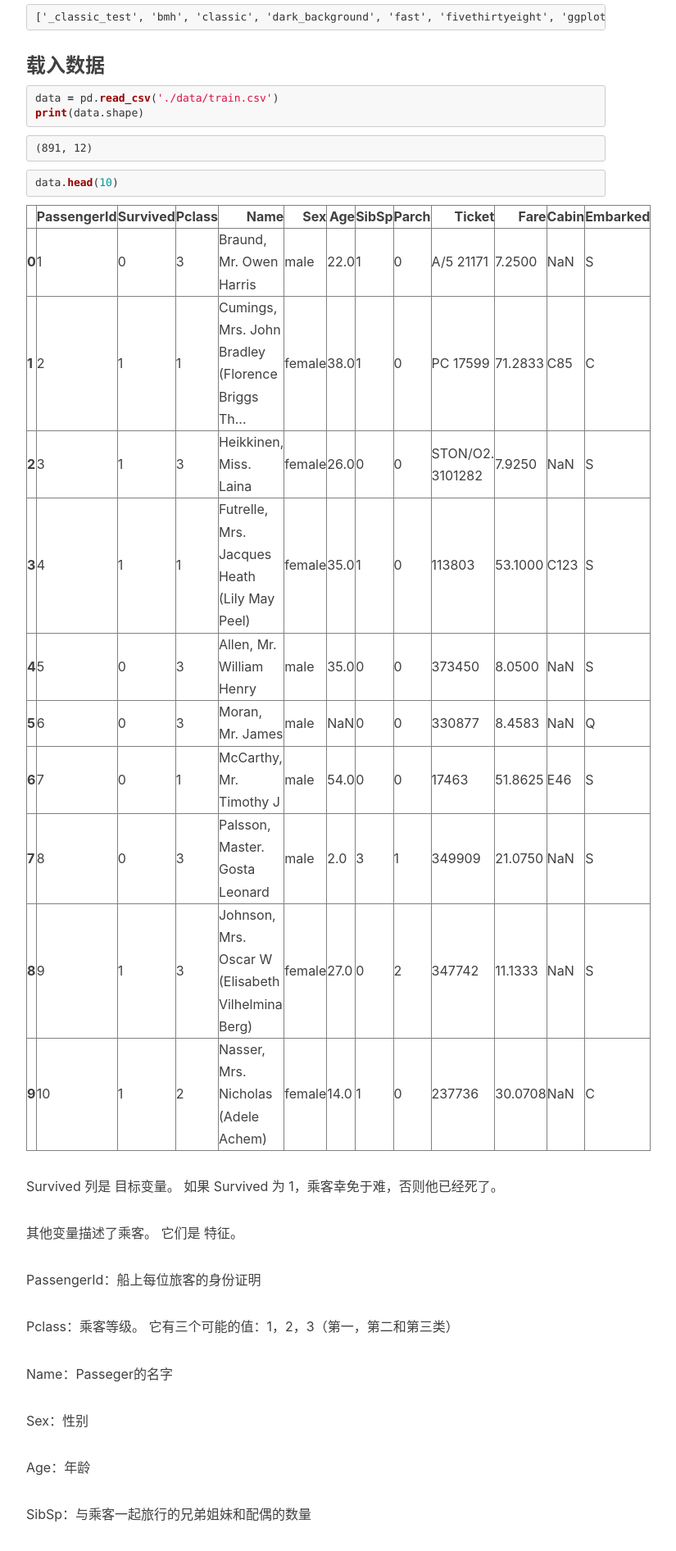
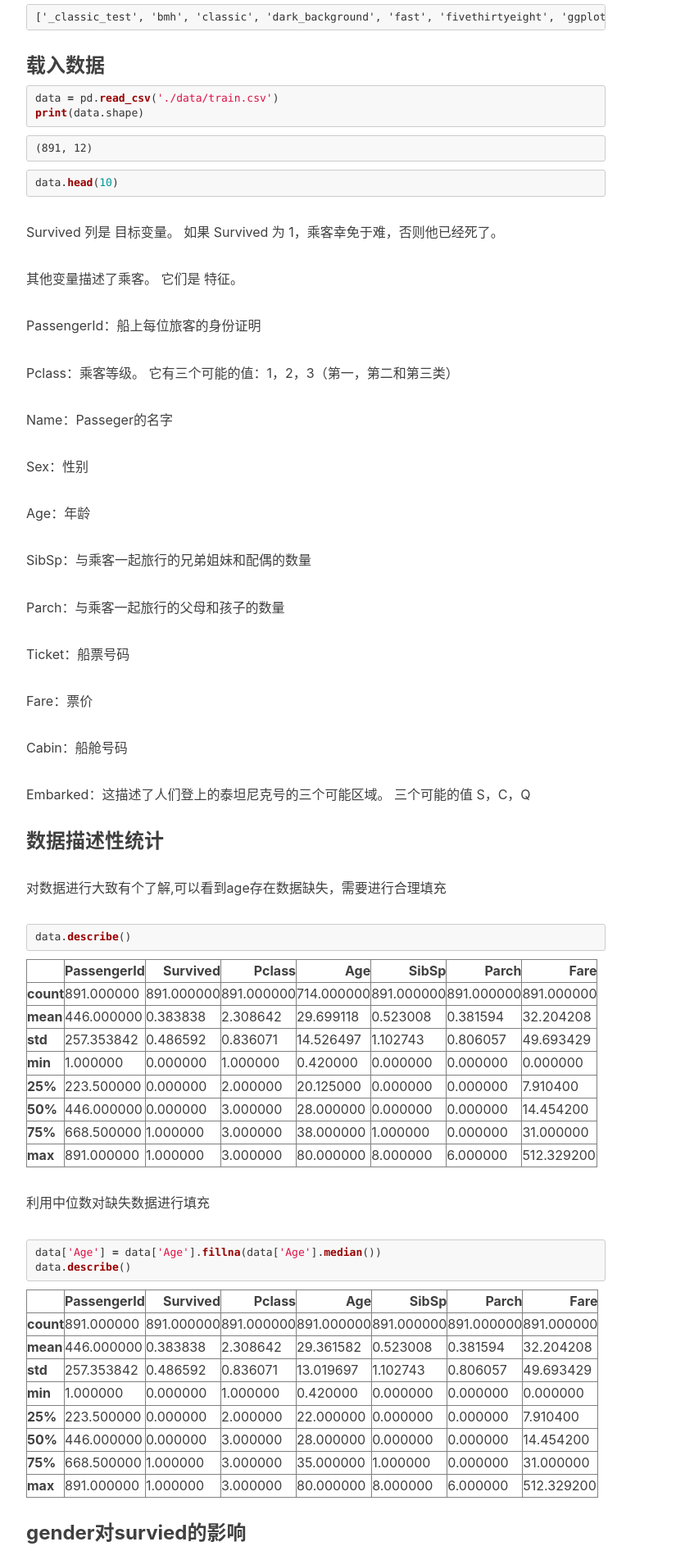
Before and after one commit to liaopengit/liaopengit.github.io, a Jekyll site: the page built from _posts/2019-04-02-Titanic.md, in a window 1280 px wide. Shown: the part 1359-3251 px from the top of the page at 82% size, without its empty margins (233-1058 px from the left). Built offline with Jekyll 4.4.1, drawn with Linux system fonts in a browser that asks for light colours; nearby versions of some CDN libraries; library files that are not in the unit come from our copies; comment, search, counter and statistics services are not loaded.

Commit message:
Update 2019-04-02-Titanic.md

````diff
--- a/_posts/2019-04-02-Titanic.md
+++ b/_posts/2019-04-02-Titanic.md
@@ -94,196 +94,6 @@ print(data.shape)
 ```python
 data.head(10)
 ```
-
-
-
-
-<div>
-<style scoped>
-    .dataframe tbody tr th:only-of-type {
-        vertical-align: middle;
-    }
-
-    .dataframe tbody tr th {
-        vertical-align: top;
-    }
-
-    .dataframe thead th {
-        text-align: right;
-    }
-</style>
-<table border="1" class="dataframe">
-  <thead>
-    <tr style="text-align: right;">
-      <th></th>
-      <th>PassengerId</th>
-      <th>Survived</th>
-      <th>Pclass</th>
-      <th>Name</th>
-      <th>Sex</th>
-      <th>Age</th>
-      <th>SibSp</th>
-      <th>Parch</th>
-      <th>Ticket</th>
-      <th>Fare</th>
-      <th>Cabin</th>
-      <th>Embarked</th>
-    </tr>
-  </thead>
-  <tbody>
-    <tr>
-      <th>0</th>
-      <td>1</td>
-      <td>0</td>
-      <td>3</td>
-      <td>Braund, Mr. Owen Harris</td>
-      <td>male</td>
-      <td>22.0</td>
-      <td>1</td>
-      <td>0</td>
-      <td>A/5 21171</td>
-      <td>7.2500</td>
-      <td>NaN</td>
-      <td>S</td>
-    </tr>
-    <tr>
-      <th>1</th>
-      <td>2</td>
-      <td>1</td>
-      <td>1</td>
-      <td>Cumings, Mrs. John Bradley (Florence Briggs Th...</td>
-      <td>female</td>
-      <td>38.0</td>
-      <td>1</td>
-      <td>0</td>
-      <td>PC 17599</td>
-      <td>71.2833</td>
-      <td>C85</td>
-      <td>C</td>
-    </tr>
-    <tr>
-      <th>2</th>
-      <td>3</td>
-      <td>1</td>
-      <td>3</td>
-      <td>Heikkinen, Miss. Laina</td>
-      <td>female</td>
-      <td>26.0</td>
-      <td>0</td>
-      <td>0</td>
-      <td>STON/O2. 3101282</td>
-      <td>7.9250</td>
-      <td>NaN</td>
-      <td>S</td>
-    </tr>
-    <tr>
-      <th>3</th>
-      <td>4</td>
-      <td>1</td>
-      <td>1</td>
-      <td>Futrelle, Mrs. Jacques Heath (Lily May Peel)</td>
-      <td>female</td>
-      <td>35.0</td>
-      <td>1</td>
-      <td>0</td>
-      <td>113803</td>
-      <td>53.1000</td>
-      <td>C123</td>
-      <td>S</td>
-    </tr>
-    <tr>
-      <th>4</th>
-      <td>5</td>
-      <td>0</td>
-      <td>3</td>
-      <td>Allen, Mr. William Henry</td>
-      <td>male</td>
-      <td>35.0</td>
-      <td>0</td>
-      <td>0</td>
-      <td>373450</td>
-      <td>8.0500</td>
-      <td>NaN</td>
-      <td>S</td>
-    </tr>
-    <tr>
-      <th>5</th>
-      <td>6</td>
-      <td>0</td>
-      <td>3</td>
-      <td>Moran, Mr. James</td>
-      <td>male</td>
-      <td>NaN</td>
-      <td>0</td>
-      <td>0</td>
-      <td>330877</td>
-      <td>8.4583</td>
-      <td>NaN</td>
-      <td>Q</td>
-    </tr>
-    <tr>
-      <th>6</th>
-      <td>7</td>
-      <td>0</td>
-      <td>1</td>
-      <td>McCarthy, Mr. Timothy J</td>
-      <td>male</td>
-      <td>54.0</td>
-      <td>0</td>
-      <td>0</td>
-      <td>17463</td>
-      <td>51.8625</td>
-      <td>E46</td>
-      <td>S</td>
-    </tr>
-    <tr>
-      <th>7</th>
-      <td>8</td>
-      <td>0</td>
-      <td>3</td>
-      <td>Palsson, Master. Gosta Leonard</td>
-      <td>male</td>
-      <td>2.0</td>
-      <td>3</td>
-      <td>1</td>
-      <td>349909</td>
-      <td>21.0750</td>
-      <td>NaN</td>
-      <td>S</td>
-    </tr>
-    <tr>
-      <th>8</th>
-      <td>9</td>
-      <td>1</td>
-      <td>3</td>
-      <td>Johnson, Mrs. Oscar W (Elisabeth Vilhelmina Berg)</td>
-      <td>female</td>
-      <td>27.0</td>
-      <td>0</td>
-      <td>2</td>
-      <td>347742</td>
-      <td>11.1333</td>
-      <td>NaN</td>
-      <td>S</td>
-    </tr>
-    <tr>
-      <th>9</th>
-      <td>10</td>
-      <td>1</td>
-      <td>2</td>
-      <td>Nasser, Mrs. Nicholas (Adele Achem)</td>
-      <td>female</td>
-      <td>14.0</td>
-      <td>1</td>
-      <td>0</td>
-      <td>237736</td>
-      <td>30.0708</td>
-      <td>NaN</td>
-      <td>C</td>
-    </tr>
-  </tbody>
-</table>
-</div>
 
 
 
````
